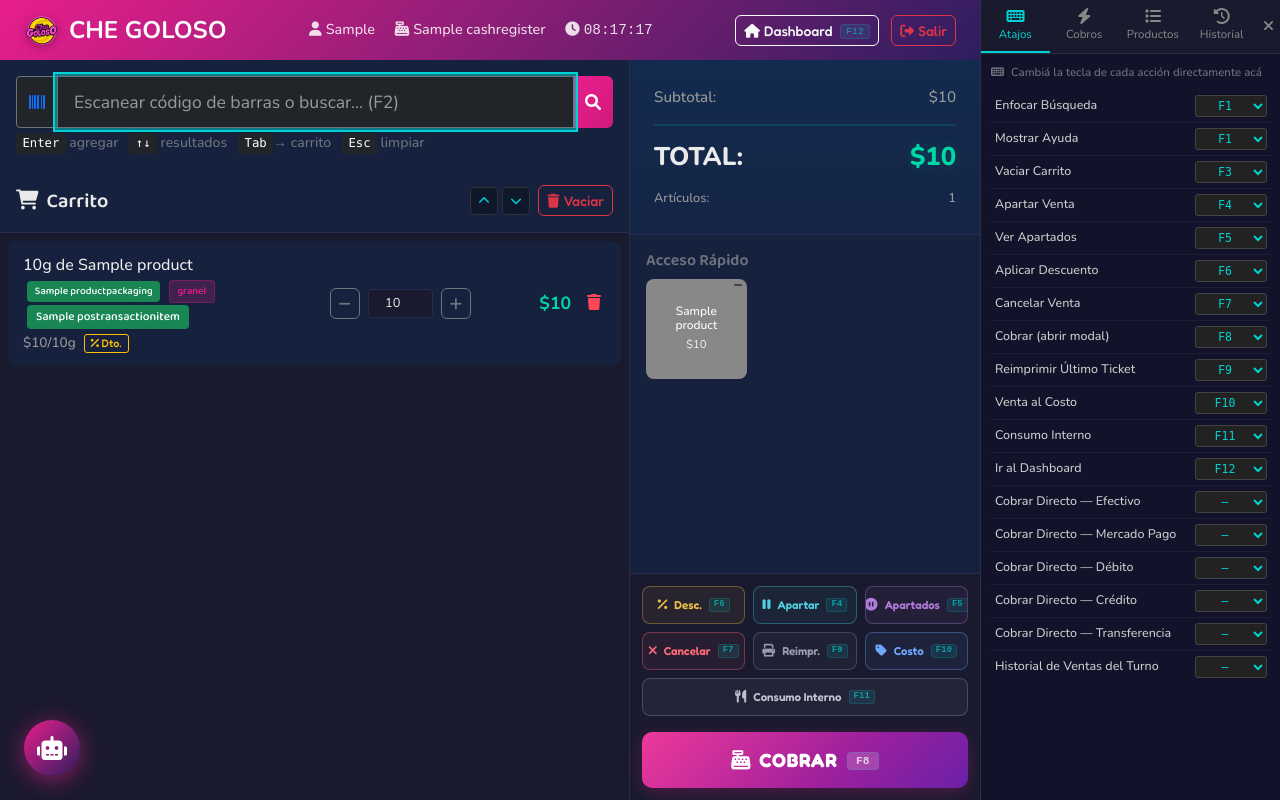
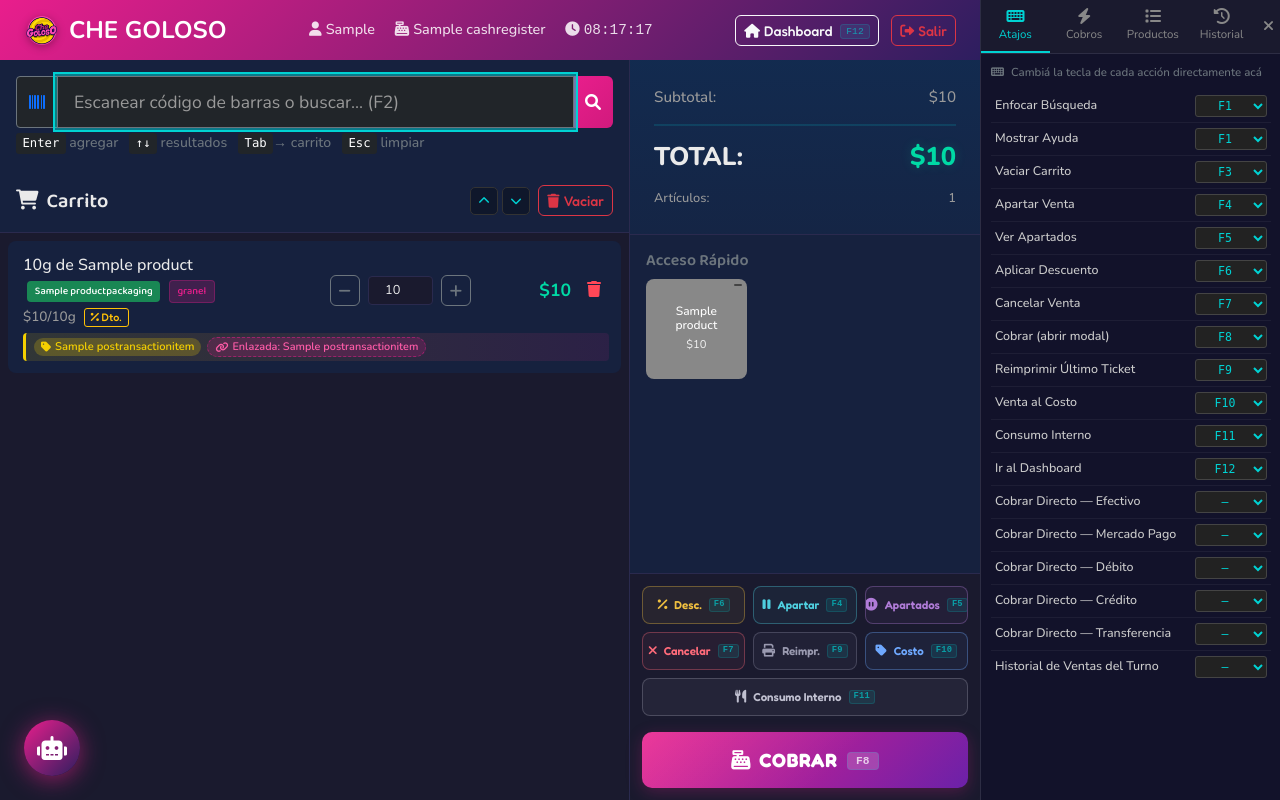
Before and after one commit to ignaciomondragon24/ALMACEN-SOFI, a Django app: page /pos/ in a window 1280 px wide. Run offline with Django 3.2, Linux system fonts and the light colour scheme; a user stored in the database is signed in; data comes from the database, SQL or seed files in the repository; tables that the repository leaves empty hold one stand-in row (values such as "Sample post"); some libraries are stand-ins or nearby versions.

Commit message:
feat(pos): separar descuento manual de promo + fix locale precio promociones
Separación manual/promo en el carrito:
- POSTransactionItem ahora tiene campos distintos: discount (manual) y
  promotion_discount (automático), con promotion_group_name para mostrar
  el grupo si la promo está enlazada. save() y calculate_totals() suman
  ambos descuentos en el subtotal/total.
- CartService.apply_promotions ya no pisa el descuento manual: resetea
  solo los campos de promo y aplica los nuevos, preservando lo que el
  cajero haya ingresado a mano.
- PromotionEngine devuelve promotion_name del líder + group_name aparte,
  para que el POS pueda mostrar "enlazada con X" cuando corresponde.
- Nueva fila visual cart-item-promo-row en pos-main.js + CSS con pill
  amarillo (nombre de promo), badge rosa (enlace con grupo) y monto
  cian. El botón "Dto." solo muestra el monto del descuento manual,
  sin mezclarse con la promo.
- Ticket imprime promo (con grupo entre paréntesis si es enlazada) y
  descuento manual en líneas separadas.
- Migración 0009 + red de seguridad en start.sh para crear las columnas
  si la migración no corrió.

Fix bug "al editar una promoción se pierde el precio":
- Django localizaba el valor Decimal a "1.000,00" (es-ar) dentro de
  un input type="number", que solo acepta "1000.00". El browser mostraba
  vacío, el user reguardaba y visualmente "desaparecía" el precio.
  Envolví los inputs numéricos del form de promociones con
  {% localize off %} para forzar formato sin locale.

Co-Authored-By: Claude Opus 4.6 <noreply@anthropic.com>

```diff
--- a/pos/models.py
+++ b/pos/models.py
@@ -199,12 +199,15 @@ class POSTransaction(models.Model):
                 F('unit_price') * F('quantity'),
                 output_field=DecimalField(max_digits=12, decimal_places=2)
             ),
-            discount=Sum('discount'),
+            manual_discount=Sum('discount'),
+            promo_discount=Sum('promotion_discount'),
             count=Sum('quantity')
         )
 
         self.subtotal = result['subtotal'] or Decimal('0.00')
-        self.discount_total = result['discount'] or Decimal('0.00')
+        manual = result['manual_discount'] or Decimal('0.00')
+        promo = result['promo_discount'] or Decimal('0.00')
+        self.discount_total = manual + promo
         self.total = self.subtotal - self.discount_total + self.tax_total
         self.items_count = int(result['count'] or 0)
         self.save()
@@ -260,10 +263,18 @@ class POSTransactionItem(models.Model):
         help_text='Costo del producto al momento de la venta (para cálculo de ganancia)'
     )
     discount = models.DecimalField(
-        'Descuento',
+        'Descuento Manual',
         max_digits=10,
         decimal_places=2,
-        default=Decimal('0.00')
+        default=Decimal('0.00'),
+        help_text='Descuento manual ingresado por el cajero (independiente de la promo)'
+    )
+    promotion_discount = models.DecimalField(
+        'Descuento por Promoción',
+        max_digits=10,
+        decimal_places=2,
+        default=Decimal('0.00'),
+        help_text='Descuento aplicado automáticamente por una promoción activa'
     )
     subtotal = models.DecimalField(
         'Subtotal',
@@ -287,6 +298,12 @@ class POSTransactionItem(models.Model):
         blank=True,
         help_text='Guardado para histórico'
     )
+    promotion_group_name = models.CharField(
+        'Grupo de Promoción',
+        max_length=200,
+        blank=True,
+        help_text='Nombre del grupo si la promo está enlazada con otras'
+    )
 
     class Meta:
         verbose_name = 'Ítem de Transacción'
@@ -303,8 +320,10 @@ class POSTransactionItem(models.Model):
         return self.quantity * self.packaging_units
 
     def save(self, *args, **kwargs):
-        # Calculate subtotal (never negative)
-        self.subtotal = max((self.unit_price * self.quantity) - self.discount, Decimal('0.00'))
+        # Calculate subtotal (never negative): resta tanto descuento manual como promo
+        gross = self.unit_price * self.quantity
+        total_discount = (self.discount or Decimal('0.00')) + (self.promotion_discount or Decimal('0.00'))
+        self.subtotal = max(gross - total_discount, Decimal('0.00'))
         super().save(*args, **kwargs)
 
 
--- a/pos/services.py
+++ b/pos/services.py
@@ -234,18 +234,24 @@ class CartService:
 
     @staticmethod
     def apply_promotions(pos_transaction):
-        """Apply promotions to cart items."""
+        """Apply promotions to cart items.
+
+        Importante: sólo tocamos el campo ``promotion_discount`` + metadatos
+        de la promo. El ``discount`` (manual del cajero) queda intocado para
+        que no se pise al re-aplicar promos cuando cambia el carrito.
+        """
         from promotions.engine import PromotionEngine
 
         items = pos_transaction.items.all()
         if not items:
             return
 
-        # Reset discounts
+        # Reset SÓLO los campos de promoción — el descuento manual no se toca.
         for item in items:
-            item.discount = Decimal('0.00')
+            item.promotion_discount = Decimal('0.00')
             item.promotion = None
             item.promotion_name = ''
+            item.promotion_group_name = ''
             item.save()
 
         # Get cart items data
@@ -271,9 +277,11 @@ class CartService:
                 if item_id and discount > 0:
                     try:
                         item = POSTransactionItem.objects.get(id=item_id)
-                        item.discount += discount  # Sum discounts for combinable promos
+                        # Sumamos (no pisamos) para soportar promos combinables
+                        item.promotion_discount += discount
                         item.promotion_id = applied.get('promotion_id')
                         item.promotion_name = applied.get('promotion_name', '')
+                        item.promotion_group_name = applied.get('group_name', '')
                         item.save()
                     except POSTransactionItem.DoesNotExist:
                         pass
@@ -519,7 +527,11 @@ class CheckoutService:
         # Update item prices to cost price and recalculate
         for item in pos_transaction.items.all():
             item.unit_price = item.product.cost_price or item.product.purchase_price
-            item.discount = Decimal('0.00')  # No discounts on cost sales
+            item.discount = Decimal('0.00')            # No discounts on cost sales
+            item.promotion_discount = Decimal('0.00')  # Tampoco promos
+            item.promotion = None
+            item.promotion_name = ''
+            item.promotion_group_name = ''
             item.subtotal = item.unit_price * item.quantity
             item.save()
 
@@ -654,6 +666,10 @@ class CheckoutService:
             cost = item.product.cost_price or item.product.purchase_price
             item.unit_price = cost
             item.discount = Decimal('0.00')
+            item.promotion_discount = Decimal('0.00')
+            item.promotion = None
+            item.promotion_name = ''
+            item.promotion_group_name = ''
             item.subtotal = cost * item.quantity
             item.save()
             total_cost += item.subtotal
--- a/pos/views.py
+++ b/pos/views.py
@@ -572,8 +572,10 @@ def api_transaction_detail(request, transaction_id):
                 'quantity': float(item.quantity),
                 'unit_price': float(item.unit_price),
                 'discount': float(item.discount),
+                'promotion_discount': float(item.promotion_discount),
                 'subtotal': float(item.subtotal),
                 'promotion_name': item.promotion_name,
+                'promotion_group_name': item.promotion_group_name,
                 'packaging_id': item.packaging_id,
                 'packaging_name': item.packaging.name if item.packaging else None,
                 'packaging_type': item.packaging.packaging_type if item.packaging else None,
@@ -724,6 +726,9 @@ def api_cart_item_discount(request, item_id):
     discount_value = Decimal(str(data.get('value', 0)))
 
     item_total_before_discount = item.unit_price * item.quantity
+    # El descuento manual no puede pasarse del neto ya descontado por promo.
+    promo_discount = item.promotion_discount or Decimal('0.00')
+    max_manual = item_total_before_discount - promo_discount
 
     if discount_type == 'remove':
         item.discount = Decimal('0.00')
@@ -731,11 +736,16 @@ def api_cart_item_discount(request, item_id):
         if discount_value <= 0 or discount_value > 100:
             return JsonResponse({'success': False, 'error': 'Porcentaje inválido (1-100)'}, status=400)
         item.discount = (item_total_before_discount * discount_value / Decimal('100')).quantize(Decimal('0.01'))
+        if item.discount > max_manual:
+            item.discount = max(max_manual, Decimal('0.00')).quantize(Decimal('0.01'))
     elif discount_type == 'fixed':
         if discount_value <= 0:
             return JsonResponse({'success': False, 'error': 'Monto inválido'}, status=400)
-        if discount_value > item_total_before_discount:
-            return JsonResponse({'success': False, 'error': 'El descuento supera el subtotal del ítem'}, status=400)
+        if discount_value > max_manual:
+            return JsonResponse({
+                'success': False,
+                'error': 'El descuento manual supera el monto disponible del ítem (ya hay una promo aplicada)'
+            }, status=400)
         item.discount = discount_value.quantize(Decimal('0.01'))
     else:
         return JsonResponse({'success': False, 'error': 'Tipo inválido'}, status=400)
@@ -751,6 +761,7 @@ def api_cart_item_discount(request, item_id):
         'item': {
             'id': item.id,
             'discount': float(item.discount),
+            'promotion_discount': float(item.promotion_discount),
             'subtotal': float(item.subtotal),
         },
         'totals': {
@@ -784,9 +795,10 @@ def api_apply_discount(request, transaction_id):
     except POSTransaction.DoesNotExist:
         return JsonResponse({'success': False, 'error': 'Transacción no encontrada'}, status=404)
 
-    # Calculate promotion discounts already applied to items
+    # Calculate promotion discounts already applied to items (usando el campo
+    # específico de promo, no el discount manual).
     promo_discount = sum(
-        item.discount for item in transaction.items.all() if item.promotion_id
+        (item.promotion_discount or Decimal('0.00')) for item in transaction.items.all()
     )
 
     # Calculate manual discount amount (applied on top of promotion discounts)
--- a/templates/pos/pos_main.html
+++ b/templates/pos/pos_main.html
@@ -439,6 +439,57 @@
         border-color: #00d2d3 !important;
         outline: 2px solid rgba(0,210,211,0.5) !important;
     }
+
+    /* ===== Línea de promoción aplicada al item ===== */
+    /* .cart-item es display:flex — forzamos wrap para que la promo-row ocupe
+       su propia fila debajo del item principal. */
+    .cart-item { flex-wrap: wrap; }
+    .cart-item-promo-row {
+        flex: 1 0 100%;
+        margin-top: 6px;
+        padding: 4px 8px;
+        background: linear-gradient(90deg, rgba(245, 208, 0, 0.12), rgba(233, 30, 140, 0.10));
+        border-left: 3px solid #F5D000;
+        border-radius: 4px;
+        font-size: 0.72rem;
+        color: #ffe266;
+        display: flex;
+        flex-wrap: wrap;
+        align-items: center;
+        gap: 6px;
+        line-height: 1.25;
+    }
+    .cart-item-promo-row .promo-tag {
+        display: inline-flex;
+        align-items: center;
+        gap: 4px;
+        background: rgba(245, 208, 0, 0.22);
+        color: #F5D000;
+        padding: 2px 7px;
+        border-radius: 10px;
+        font-weight: 600;
+        font-size: 0.7rem;
+    }
+    .cart-item-promo-row .promo-tag i { font-size: 0.72rem; }
+    .cart-item-promo-row .promo-amount {
+        color: #00d2d3;
+        font-weight: 700;
+        margin-left: auto;
+        white-space: nowrap;
+    }
+    .cart-item-promo-row .promo-group {
+        display: inline-flex;
+        align-items: center;
+        gap: 4px;
+        background: rgba(233, 30, 140, 0.18);
+        color: #ff5ca8;
+        padding: 2px 7px;
+        border-radius: 10px;
+        font-weight: 600;
+        font-size: 0.68rem;
+        border: 1px dashed rgba(233, 30, 140, 0.5);
+    }
+    .cart-item-promo-row .promo-group i { font-size: 0.65rem; }
 </style>
 {% endblock %}
 
--- a/templates/promotions/promotion_form.html
+++ b/templates/promotions/promotion_form.html
@@ -1,5 +1,5 @@
 {% extends 'base.html' %}
-{% load currency_filters %}
+{% load currency_filters l10n %}
 
 {% block title %}{{ title }}{% endblock %}
 
@@ -140,6 +140,7 @@
 
                         <input type="hidden" name="promo_type" id="id_promo_type" value="{{ form.promo_type.value|default:'' }}" required>
 
+                        {% localize off %}
                         <!-- NxM Config -->
                         <div class="config-section" id="config-nxm">
                             <div class="row">
@@ -240,6 +241,7 @@
                                 </div>
                             </div>
                         </div>
+                        {% endlocalize %}
                     </div>
                 </div>
 
@@ -356,8 +358,10 @@
                     <div class="card-body">
                         <div class="mb-3">
                             <label for="id_priority" class="form-label">Prioridad</label>
+                            {% localize off %}
                             <input type="number" class="form-control" id="id_priority" name="priority"
                                    value="{{ form.priority.value|default:50 }}" min="1" max="100">
+                            {% endlocalize %}
                             <small class="text-muted">Mayor número = mayor prioridad</small>
                         </div>
                         <div class="form-check mb-3">
```
Also changed, not shown: promotions/engine.py (+7 -4 lines), templates/pos/ticket.html (+14 -1 lines), pos/migrations/0009_item_promotion_discount_and_group.py (added), static/js/pos-main.js, 1 other file.
